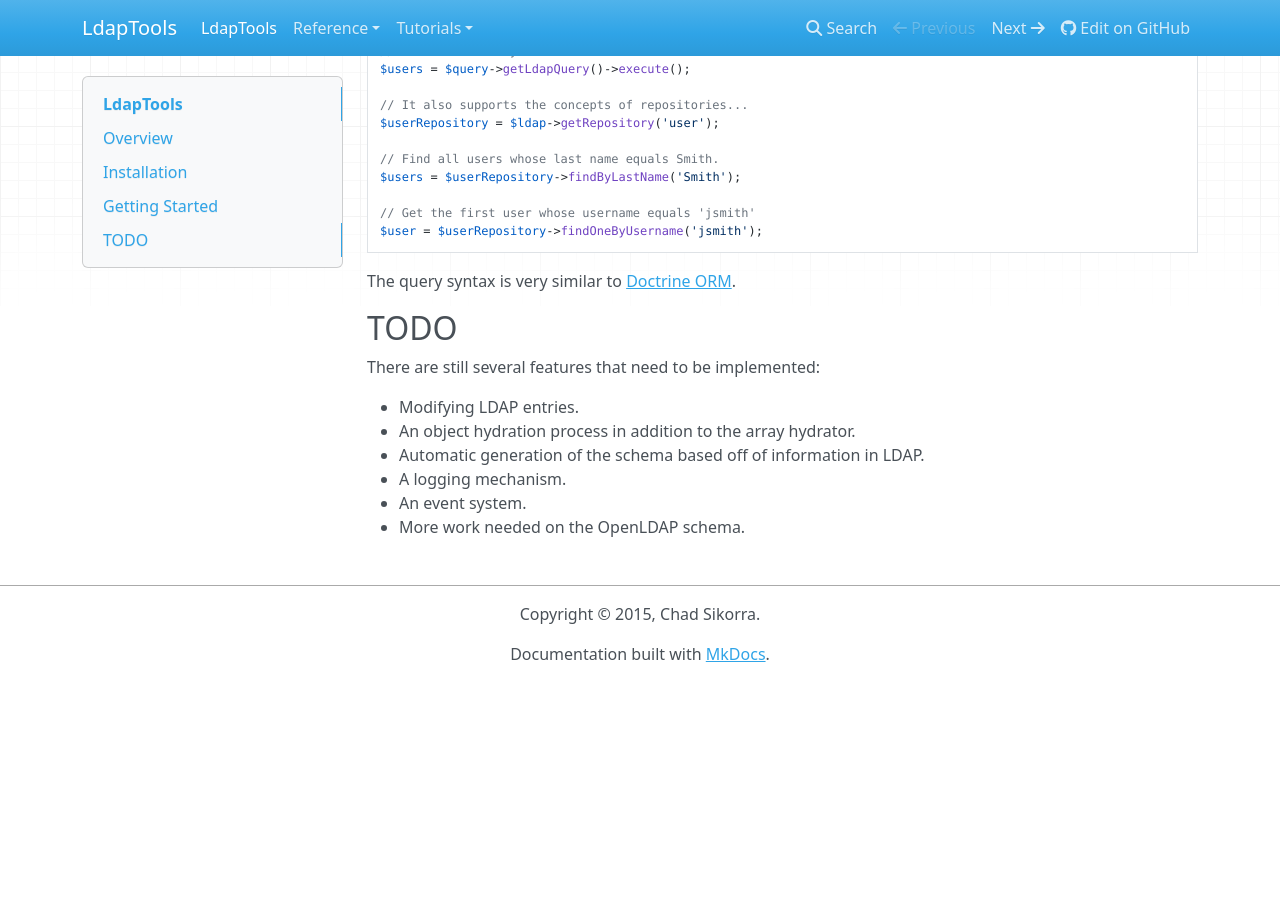
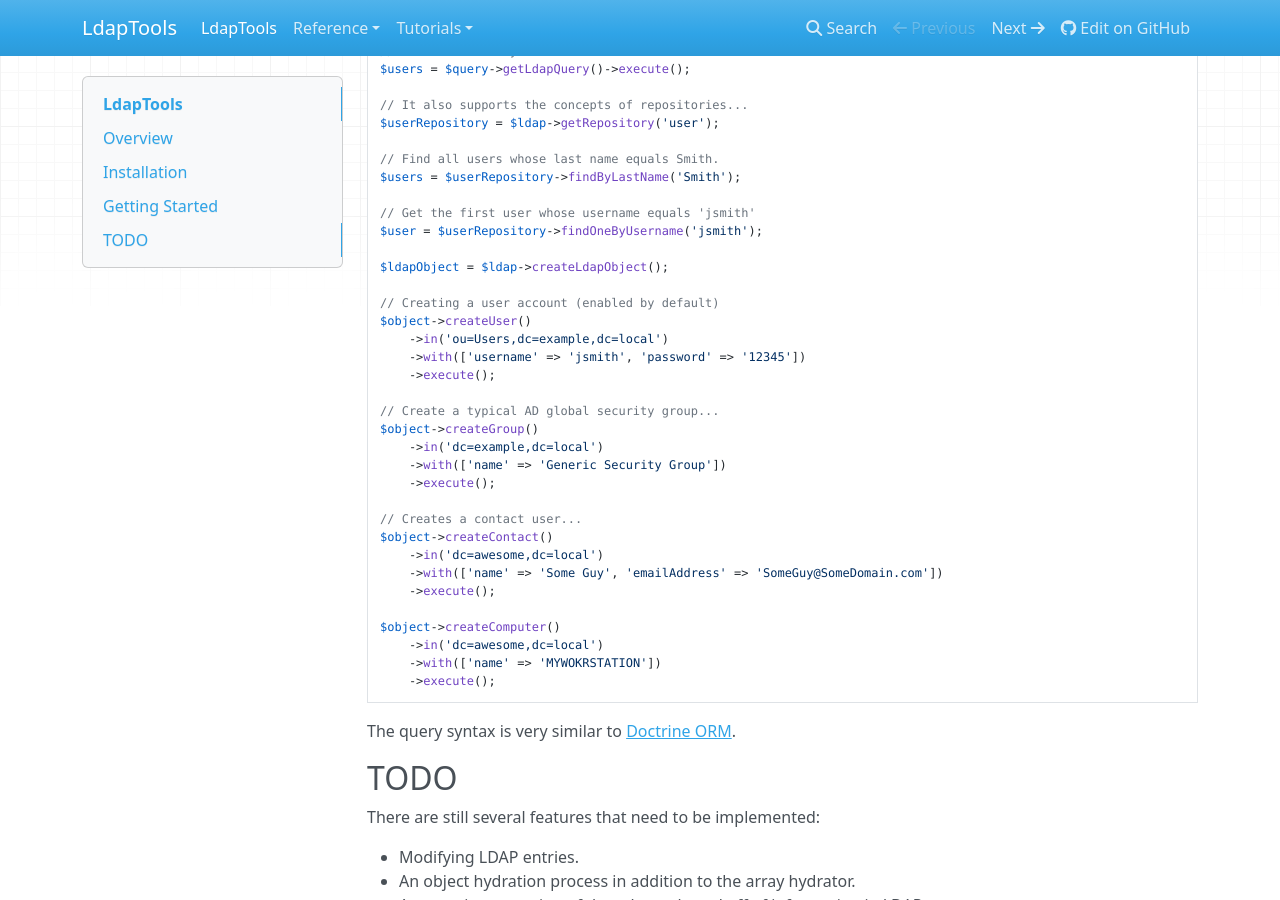
Before and after one commit to ldaptools/ldaptools, an MkDocs documentation site: the page built from docs/en/index.md, in a window 1280 px wide and 900 px high, scrolled down 882 px. Built offline with MkDocs 1.6.1, drawn with Linux system fonts in a browser that asks for light colours; nearby versions of some CDN libraries; before the commit the page ends 1564 px from its top, so only the background shows below that.

Commit message:
More README and doc updates.

````diff
--- a/docs/en/index.md
+++ b/docs/en/index.md
@@ -51,6 +51,31 @@ $users = $userRepository->findByLastName('Smith');
 
 // Get the first user whose username equals 'jsmith'
 $user = $userRepository->findOneByUsername('jsmith');
+
+$ldapObject = $ldap->createLdapObject();
+
+// Creating a user account (enabled by default)
+$object->createUser()
+    ->in('ou=Users,dc=example,dc=local')
+    ->with(['username' => 'jsmith', 'password' => '12345'])
+    ->execute();
+
+// Create a typical AD global security group...
+$object->createGroup()
+    ->in('dc=example,dc=local')
+    ->with(['name' => 'Generic Security Group'])
+    ->execute();
+
+// Creates a contact user...
+$object->createContact()
+    ->in('dc=awesome,dc=local')
+    ->with(['name' => 'Some Guy', 'emailAddress' => 'SomeGuy@SomeDomain.com'])
+    ->execute();
+
+$object->createComputer()
+    ->in('dc=awesome,dc=local')
+    ->with(['name' => 'MYWOKRSTATION'])
+    ->execute();
 ```
 
 The query syntax is very similar to [Doctrine ORM](http://www.doctrine-project.org).
````
Also changed, not shown: docs/en/tutorials/creating-ldap-objects.md (+1 -0 lines), README.md.
